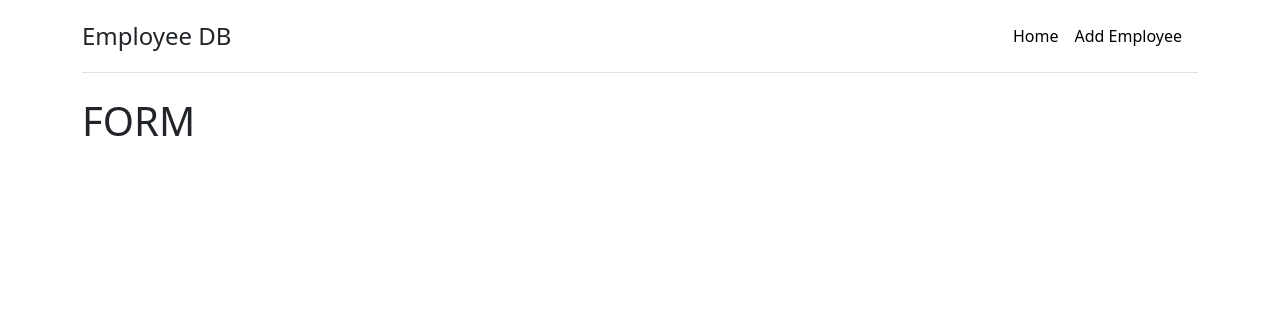
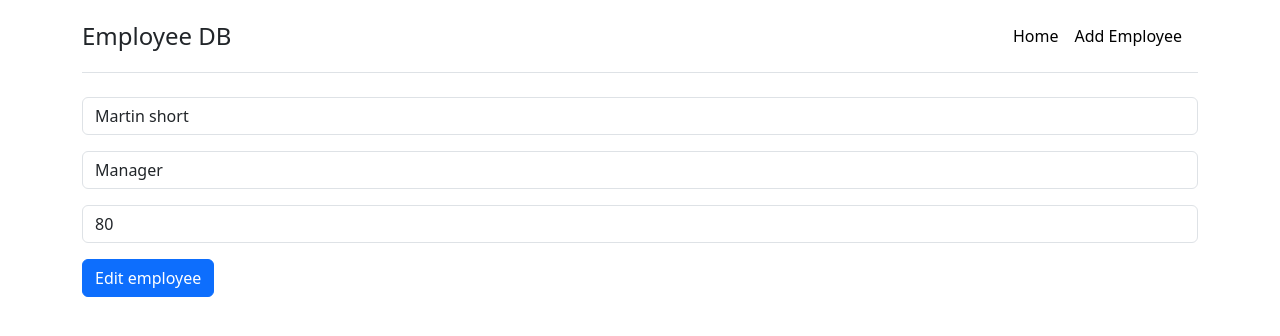
Before and after one commit to ferlobo1985/UDMY-NEXT15-Rendering, a Next.js app: page /form/edit/1 in a window 1280 px wide. Shown: the top 336 px of the page. Built offline with nearby package versions, Linux system fonts and the light colour scheme; data requests are answered from the project's data file.

Commit message:
15-Using formik and yup
15-Using formik and yup

```diff
--- a/src/components/edit_form.js
+++ b/src/components/edit_form.js
@@ -1,8 +1,84 @@
+'use client'
+import { useFormik } from "formik"
+import * as Yup from "yup";
+
 
 export default function EditForm({employee}){
+
+    const formik = useFormik({
+        enableReinitialize: true,
+        initialValues:{
+            id: employee.id,
+            fullname: employee.fullname,
+            position: employee.position,
+            age: employee.age
+        },
+        validationSchema: Yup.object({
+            fullname: Yup.string().required('Sorry, fullname is required'),
+            position: Yup.string().required('Sorry, position is required'),
+            age: Yup.string().required('Sorry, age is required')
+        }),
+        onSubmit:(values)=>{
+            /// edit employee
+            console.log(values)
+        }
+    })
+
+
+
     return(
         <>
-            <h1>FORM</h1>
+           <form onSubmit={formik.handleSubmit}>
+
+                <input
+                    type="text"
+                    className="form-control mb-3"
+                    id="fullname"
+                    placeholder="Enter the fullname"
+                    name="fullname"
+                    {...formik.getFieldProps('fullname')}
+                />
+                { formik.errors.fullname && formik.touched.fullname ? (
+                   <div className="alert alert-warning" role="alert">
+                        {formik.errors.fullname}
+                   </div>
+                ):null}
+
+
+                <input
+                    type="text"
+                    className="form-control mb-3"
+                    id="position"
+                    placeholder="Enter the position"
+                    name="position"
+                    {...formik.getFieldProps('position')}
+                />
+                 { formik.errors.position && formik.touched.position ? (
+                   <div className="alert alert-warning" role="alert">
+                        {formik.errors.position}
+                   </div>
+                ):null}
+
+                <input
+                    type="text"
+                    className="form-control mb-3"
+                    id="age"
+                    placeholder="Enter the age"
+                    name="age"
+                    {...formik.getFieldProps('age')}
+                />
+                 { formik.errors.age && formik.touched.age ? (
+                   <div className="alert alert-warning" role="alert">
+                        {formik.errors.age}
+                   </div>
+                ):null}
+
+                <button type="submit" className="btn btn-primary mb-3">
+                    Edit employee
+                </button>
+
+
+           </form>
         </>
     )
 }
```
